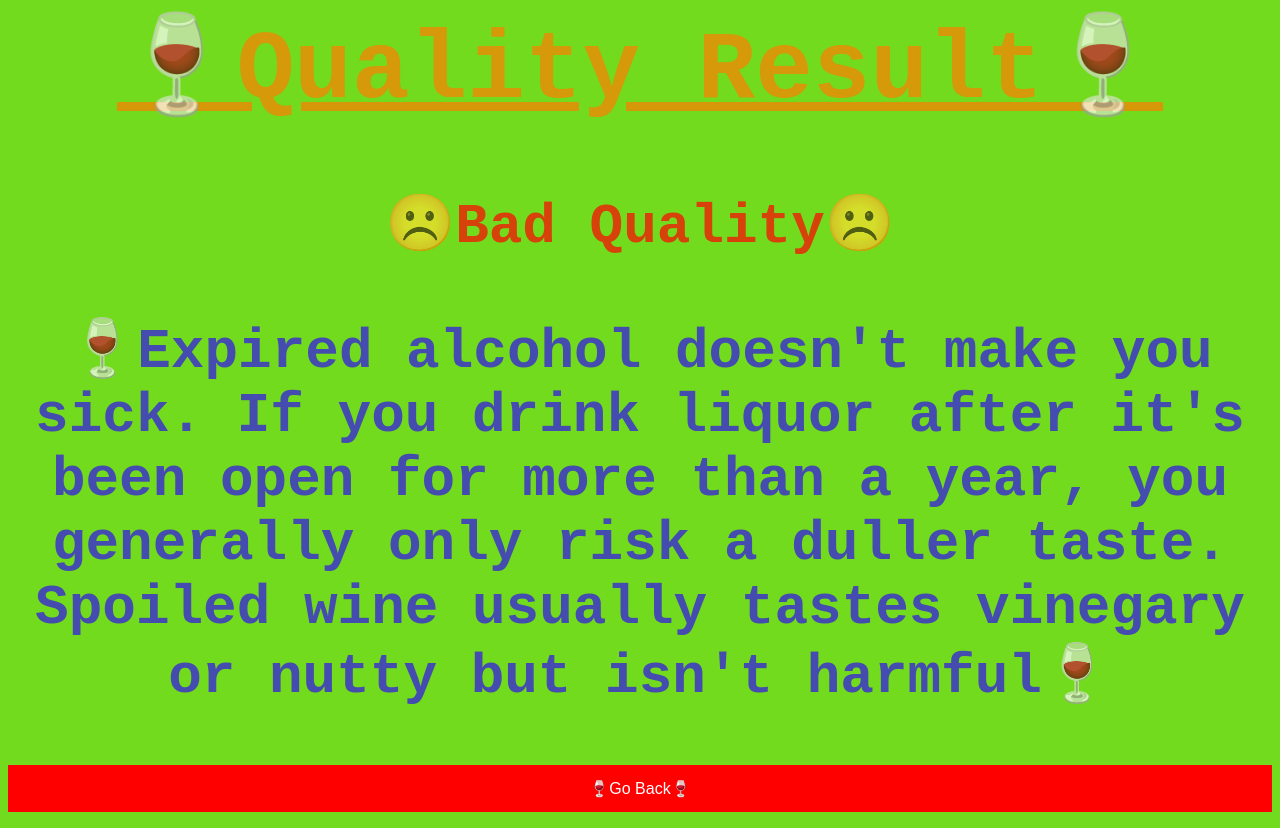
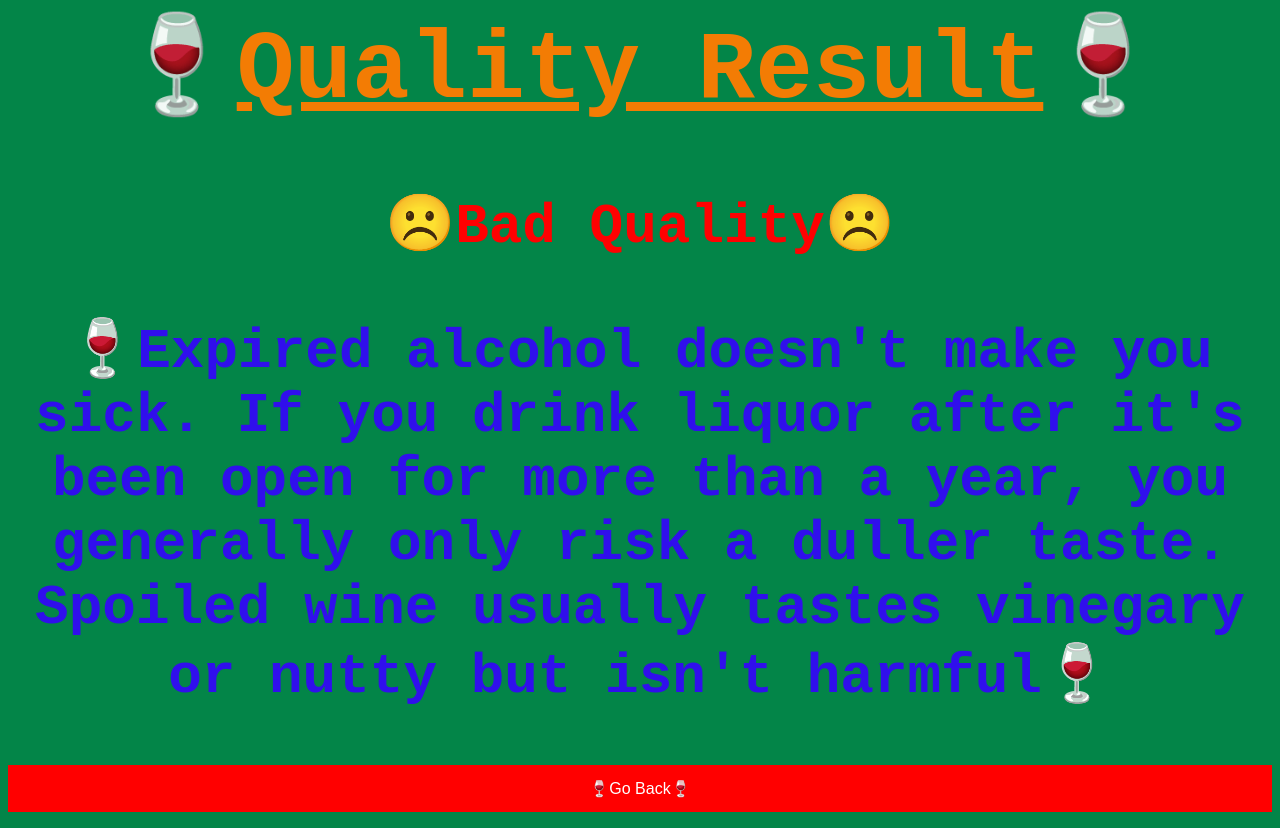
Before and after one commit to Ayush122001/wine_quality_prediction_app, a Flask app: template templates/bad.html in a window 1280 px wide. Run offline with Flask 2, Linux system fonts and the light colour scheme; the template is opened without the code that fills it, so the values that code supplies are empty.

Commit message:
Update bad.html

```diff
--- a/templates/bad.html
+++ b/templates/bad.html
@@ -2,7 +2,7 @@
   <style>
     body{
       background-image: url(test.jpg);
-      background: rgb(115, 219, 29);
+      background: rgb(3, 133, 72);
     }
 
       .block {
@@ -31,9 +31,9 @@
   </style>
 
   <body>
-    <h1 style="font-size: 600%; font-family: 'Courier New', Courier, monospace;font-weight: bolder; text-align: center;color:rgba(255, 124, 1, 0.705);" ><u>🍷Quality Result🍷</u></h1>
-    <h3 style="font-size: 350%; font-family: 'Courier New', Courier, monospace;font-weight: bolder; text-align: center;color:rgba(255, 1, 1, 0.705);" >☹️Bad Quality☹️</h3>
-    <p style="font-size: 350%; font-family: 'Courier New', Courier, monospace;font-weight: bolder; text-align: center;color:rgba(48, 15, 236, 0.705);" >🍷Expired alcohol doesn't make you sick. If you drink liquor after it's been open for more than a year, you generally only risk a duller taste. Spoiled wine usually tastes vinegary or nutty but isn't harmful🍷</p>
+    <h1 style="font-size: 600%; font-family: 'Courier New', Courier, monospace;font-weight: bolder; text-align: center;color:rgba(255, 124, 1, 0.952);" >🍷<u>Quality Result</u>🍷</h1>
+    <h3 style="font-size: 350%; font-family: 'Courier New', Courier, monospace;font-weight: bolder; text-align: center;color:rgb(255, 1, 1);" >☹️Bad Quality☹️</h3>
+    <p style="font-size: 350%; font-family: 'Courier New', Courier, monospace;font-weight: bolder; text-align: center;color:rgb(48, 15, 236);" >🍷Expired alcohol doesn't make you sick. If you drink liquor after it's been open for more than a year, you generally only risk a duller taste. Spoiled wine usually tastes vinegary or nutty but isn't harmful🍷</p>
     <form action="/">
       <input type="submit" value="🍷Go Back🍷" class="block">
 
```
